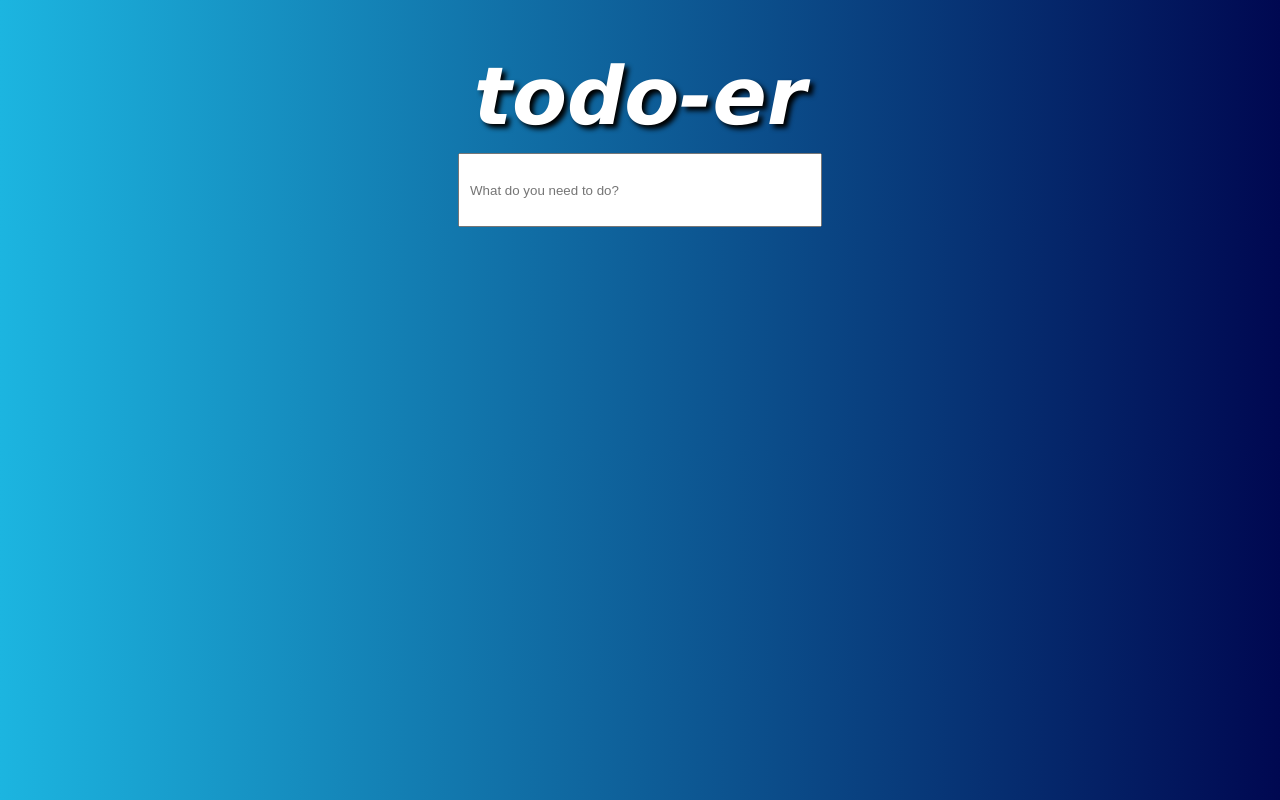
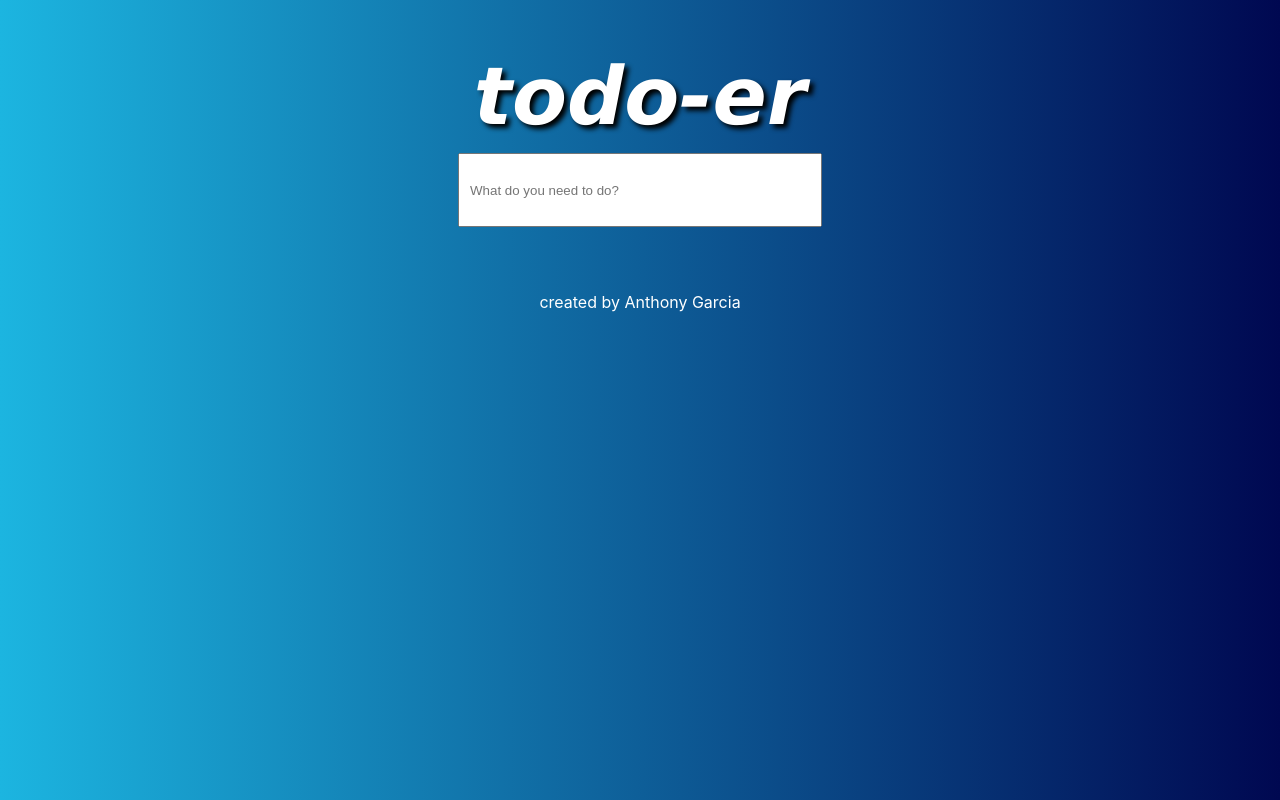
Before and after one commit to AyjayJr/react_todo, a React (Create React App) app: page / in a window 1280 px wide. Built offline with nearby package versions, Linux system fonts and the light colour scheme.

Commit message:
miscellaneous style changes / added footer

```diff
--- a/src/App.js
+++ b/src/App.js
@@ -53,6 +53,9 @@ function App() {
         onDelete={removeTodoHandler}
         onComplete={toggleCompleteHandler}
       />
+      <footer className={classes.footer}>
+        created by <a href='https://github.com/AyjayJr'>Anthony Garcia</a>
+      </footer>
     </div>
   );
 }
--- a/src/App.module.css
+++ b/src/App.module.css
@@ -7,3 +7,18 @@
 	text-align: center;
 	text-shadow: 4px 4px 5px black;
 }
+
+.footer {
+	margin: 65px auto 0;
+	text-align: center;
+	color: white;
+}
+
+.footer a{
+	color: white;
+	text-decoration: none;
+}
+
+.footer a:hover {
+	text-decoration: underline;
+}
--- a/src/index.css
+++ b/src/index.css
@@ -5,6 +5,7 @@ body {
     sans-serif;
   -webkit-font-smoothing: antialiased;
   -moz-osx-font-smoothing: grayscale;
+
   background: linear-gradient(90deg, #1CB5E0 0%, #000851 100%);
 }
 
```
